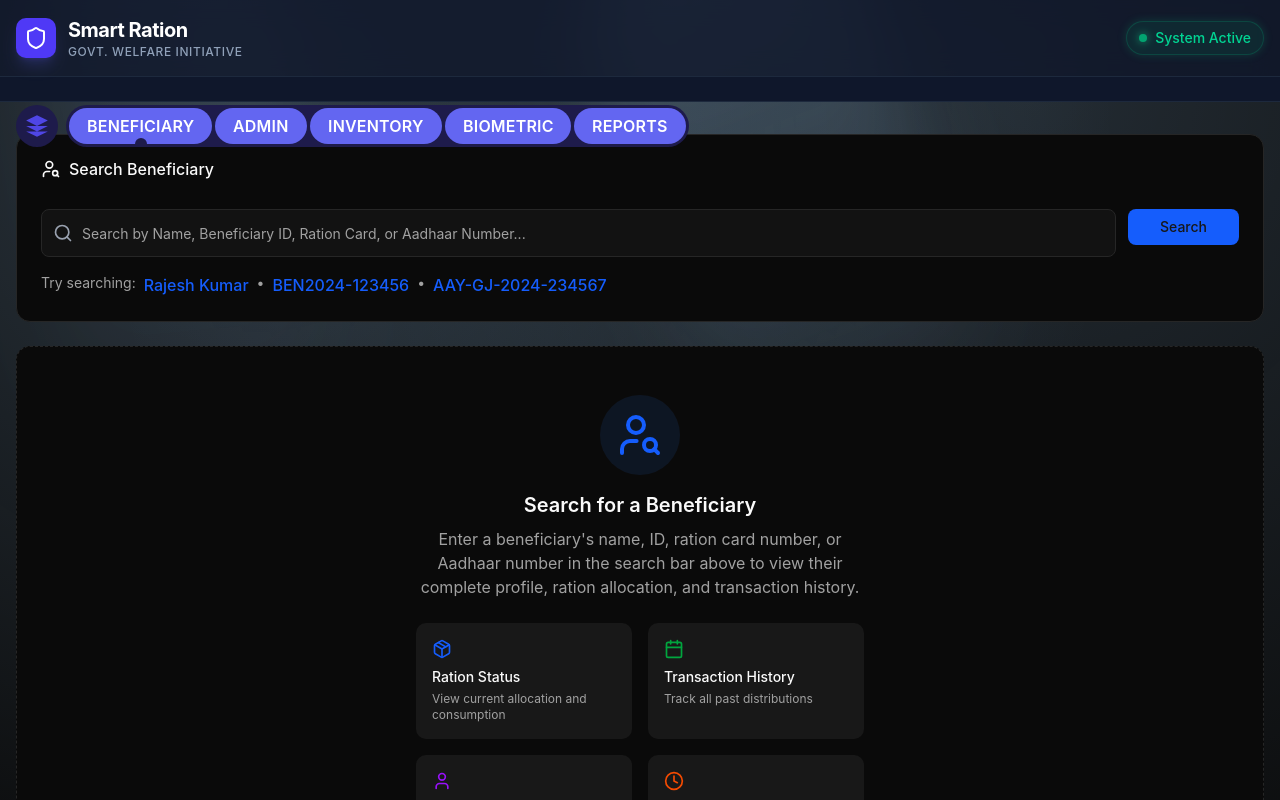
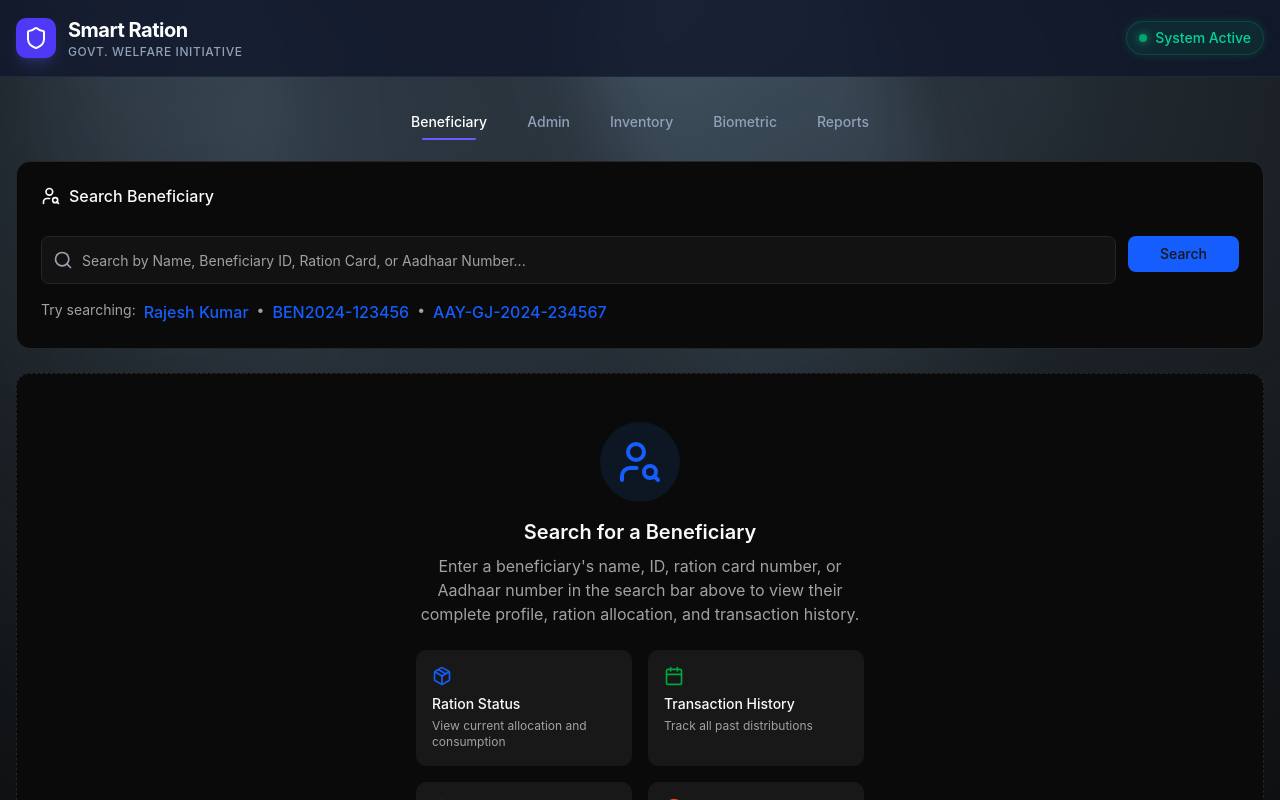
Before and after one commit to Abpattar/SmartRationDispensingSystem, a React (Vite) app: page / in a window 1280 px wide. Shown: the top 800 px of the page. Built offline with nearby package versions, Linux system fonts and the light colour scheme.

Commit message:
Navigation bar editing is partially done

```diff
--- a/package.json
+++ b/package.json
@@ -39,6 +39,7 @@
     "@radix-ui/react-toggle": "1.1.2",
     "@radix-ui/react-toggle-group": "1.1.2",
     "@radix-ui/react-tooltip": "1.1.8",
+    "@tabler/icons-react": "^3.36.1",
     "class-variance-authority": "^0.7.1",
     "clsx": "^2.1.1",
     "cmdk": "1.1.1",
@@ -47,7 +48,7 @@
     "gsap": "^3.14.2",
     "input-otp": "1.4.2",
     "lucide-react": "^0.487.0",
-    "motion": "^12.23.24",
+    "motion": "^12.29.0",
     "next-themes": "0.4.6",
     "react-day-picker": "8.10.1",
     "react-dnd": "16.0.1",
@@ -60,7 +61,7 @@
     "react-slick": "0.31.0",
     "recharts": "2.15.2",
     "sonner": "2.0.3",
-    "tailwind-merge": "^3.2.0",
+    "tailwind-merge": "^3.4.0",
     "vaul": "1.1.2"
   },
   "devDependencies": {
--- a/src/app/App.jsx
+++ b/src/app/App.jsx
@@ -7,7 +7,7 @@ import { RationTracking } from "@/app/components/RationTracking";
 import { BiometricAuth } from "@/app/components/BiometricAuth";
 import { TransactionsReports } from "@/app/components/TransactionsReports";
 import { Shield } from "lucide-react";
-import PillNav from "@/app/components/PillNav";
+import { Navbar, NavBody, NavItems, MobileNav, MobileNavHeader, MobileNavMenu, MobileNavToggle, NavbarLogo, NavbarButton } from "@/app/components/Navbar";
 import TextType from "@/app/components/TextType";
 import { LightRays } from "@/components/ui/light-rays";
 
@@ -25,17 +25,22 @@ export default function App() {
     { label: 'Reports', href: '#reports' }
   ];
 
+  const [mobileMenuOpen, setMobileMenuOpen] = useState(false);
+
   const handleNavClick = (item) => {
     const tab = item.href.replace('#', '');
     setActiveTab(tab);
+    setMobileMenuOpen(false);
   };
+
 
   return (
     <BrowserRouter>
       <div className="min-h-screen text-foreground selection:bg-indigo-500/30 dark relative">
         <div className="fixed inset-0 bg-[#0a0a0a] -z-20"></div>
         <LightRays className="fixed inset-0 -z-10" color="rgba(160, 210, 255, 0.8)" />
-        {/* PillNav Header */}
+
+        {/* Restored Header */}
         <header className="bg-slate-900/80 backdrop-blur-md border-b border-slate-800 sticky top-0 z-50">
           <div className="container mx-auto px-4 py-4">
             <div className="flex items-center justify-between">
@@ -76,29 +81,30 @@ export default function App() {
           </div>
         </header>
 
-        {/* PillNav Navigation */}
-        <div className="relative border-b border-slate-800 bg-slate-900">
-          <div className="container mx-auto px-4 py-3">
-            <div className="relative">
-              <PillNav
-                logo={logoSvg}
-                logoAlt="Smart Ration Logo"
-                items={navItems}
-                activeHref={`#${activeTab}`}
-                className="!relative !top-0 !w-full md:!w-auto"
-                ease="power2.easeOut"
-                baseColor="#1e1b4b"
-                pillColor="#6366f1"
-                hoveredPillTextColor="#ffffff"
-                pillTextColor="#ffffff"
-                theme="dark"
-                initialLoadAnimation={false}
-                onMobileMenuClick={() => { }}
-                onItemClick={handleNavClick}
-              />
-            </div>
-          </div>
-        </div>
+        {/* New Navbar Implementation - Below Header */}
+        <Navbar className="top-24">
+          <NavBody className="max-w-4xl px-4 py-2">
+            <NavItems items={navItems} activeTab={activeTab} onItemClick={handleNavClick} className="w-full justify-center" />
+          </NavBody>
+          <MobileNav>
+            <MobileNavHeader>
+              <NavbarLogo />
+              <MobileNavToggle isOpen={mobileMenuOpen} onClick={() => setMobileMenuOpen(!mobileMenuOpen)} />
+            </MobileNavHeader>
+            <MobileNavMenu isOpen={mobileMenuOpen}>
+              {navItems.map((item, idx) => (
+                <a
+                  key={idx}
+                  href={item.href}
+                  onClick={(e) => { e.preventDefault(); handleNavClick(item); }}
+                  className={`text-lg font-medium ${activeTab === item.href.replace('#', '') ? 'text-indigo-400' : 'text-slate-400'}`}
+                >
+                  {item.label}
+                </a>
+              ))}
+            </MobileNavMenu>
+          </MobileNav>
+        </Navbar>
 
         {/* Main Content */}
         <main className="container mx-auto px-4 py-8">
--- /dev/null
+++ b/src/app/components/Navbar.jsx
@@ -0,0 +1,253 @@
+"use client";
+import { cn } from "@/lib/utils";
+import { IconMenu2, IconX } from "@tabler/icons-react";
+import {
+    motion,
+    AnimatePresence,
+    useScroll,
+    useMotionValueEvent,
+} from "motion/react";
+import { Shield } from "lucide-react";
+import React, { useRef, useState } from "react";
+import { useNavigate } from "react-router-dom";
+
+export const Navbar = ({
+    children,
+    className
+}) => {
+    const ref = useRef(null);
+    const { scrollY } = useScroll({
+        target: ref,
+        offset: ["start start", "end start"],
+    });
+    const [visible, setVisible] = useState(false);
+
+    useMotionValueEvent(scrollY, "change", (latest) => {
+        if (latest > 100) {
+            setVisible(true);
+        } else {
+            setVisible(false);
+        }
+    });
+
+    return (
+        <motion.div
+            ref={ref}
+            className={cn("sticky inset-x-0 top-6 z-40 w-full px-4 md:px-0", className)}>
+            {React.Children.map(children, (child) =>
+                React.isValidElement(child)
+                    ? React.cloneElement(child, { visible })
+                    : child)}
+        </motion.div>
+    );
+};
+
+export const NavBody = ({
+    children,
+    className,
+    visible
+}) => {
+    return (
+        <motion.div
+            animate={{
+                backdropFilter: visible ? "blur(12px)" : "blur(0px)",
+                boxShadow: visible
+                    ? "0 4px 6px -1px rgba(0, 0, 0, 0.1), 0 2px 4px -1px rgba(0, 0, 0, 0.06), inset 0 0 0 1px rgba(255, 255, 255, 0.1)"
+                    : "none",
+                width: visible ? "60%" : "100%",
+                y: visible ? 0 : 0,
+            }}
+            transition={{
+                type: "spring",
+                stiffness: 200,
+                damping: 50,
+            }}
+            style={{
+                minWidth: visible ? "600px" : "100%",
+            }}
+            className={cn(
+                "relative z-[60] mx-auto hidden w-full max-w-7xl flex-row items-center justify-between self-start rounded-full bg-transparent px-6 py-4 lg:flex transition-all duration-300",
+                visible && "bg-[#0a0a0a]/50 dark:bg-[#0a0a0a]/50 border border-white/5",
+                className
+            )}>
+            {children}
+        </motion.div>
+    );
+};
+
+export const NavItems = ({
+    items,
+    className,
+    onItemClick,
+    activeTab
+}) => {
+    const [hovered, setHovered] = useState(null);
+
+    const handleClick = (e, item) => {
+        e.preventDefault();
+        if (onItemClick) {
+            onItemClick(item);
+        }
+    };
+
+    return (
+        <motion.div
+            onMouseLeave={() => setHovered(null)}
+            className={cn(
+                "hidden flex-1 flex-row items-center justify-center space-x-2 text-sm font-medium transition duration-200 lg:flex lg:space-x-2",
+                className
+            )}>
+            {items.map((item, idx) => (
+                <a
+                    onMouseEnter={() => setHovered(idx)}
+                    onClick={(e) => handleClick(e, item)}
+                    className={cn(
+                        "relative px-4 py-2 text-slate-400 hover:text-white transition-colors cursor-pointer",
+                        activeTab === item.href.replace('#', '') && "text-white"
+                    )}
+                    key={`link-${idx}`}
+                    href={item.href}>
+                    {hovered === idx && (
+                        <motion.div
+                            layoutId="hovered"
+                            className="absolute inset-0 h-full w-full rounded-full bg-white/5" />
+                    )}
+                    {activeTab === item.href.replace('#', '') && (
+                        <motion.div
+                            layoutId="active"
+                            className="absolute bottom-0 left-0 right-0 h-[2px] w-full bg-indigo-500 rounded-full mx-auto"
+                            style={{ width: '50%' }}
+                        />
+                    )}
+                    <span className="relative z-20">{item.label}</span>
+                </a>
+            ))}
+        </motion.div>
+    );
+};
+
+export const MobileNav = ({
+    children,
+    className,
+    visible
+}) => {
+    return (
+        <motion.div
+            animate={{
+                backdropFilter: visible ? "blur(12px)" : "blur(0px)",
+                boxShadow: visible
+                    ? "0 4px 6px -1px rgba(0, 0, 0, 0.1), 0 2px 4px -1px rgba(0, 0, 0, 0.06)"
+                    : "none",
+                width: visible ? "95%" : "100%",
+                paddingRight: visible ? "12px" : "16px",
+                paddingLeft: visible ? "12px" : "16px",
+                borderRadius: visible ? "16px" : "0px",
+                y: visible ? 0 : 0,
+            }}
+            transition={{
+                type: "spring",
+                stiffness: 200,
+                damping: 50,
+            }}
+            className={cn(
+                "relative z-50 mx-auto flex w-full max-w-7xl flex-col items-center justify-between bg-transparent py-4 lg:hidden",
+                visible && "bg-[#0a0a0a]/60 border border-white/5",
+                className
+            )}>
+            {children}
+        </motion.div>
+    );
+};
+
+export const MobileNavHeader = ({
+    children,
+    className
+}) => {
+    return (
+        <div
+            className={cn("flex w-full flex-row items-center justify-between", className)}>
+            {children}
+        </div>
+    );
+};
+
+export const MobileNavMenu = ({
+    children,
+    className,
+    isOpen,
+    onClose
+}) => {
+    return (
+        <AnimatePresence>
+            {isOpen && (
+                <motion.div
+                    initial={{ opacity: 0, height: 0 }}
+                    animate={{ opacity: 1, height: "auto" }}
+                    exit={{ opacity: 0, height: 0 }}
+                    className={cn(
+                        "w-full overflow-hidden bg-[#0a0a0a]/95 backdrop-blur-xl border-t border-white/5 mt-4 rounded-b-xl",
+                        className
+                    )}>
+                    <div className="flex flex-col gap-4 p-4">
+                        {children}
+                    </div>
+                </motion.div>
+            )}
+        </AnimatePresence>
+    );
+};
+
+export const MobileNavToggle = ({
+    isOpen,
+    onClick
+}) => {
+    return isOpen ? (
+        <IconX className="text-white w-6 h-6" onClick={onClick} />
+    ) : (
+        <IconMenu2 className="text-white w-6 h-6" onClick={onClick} />
+    );
+};
+
+export const NavbarLogo = () => {
+    return (
+        <a
+            href="#"
+            className="relative z-20 flex items-center gap-3 px-2 py-1 cursor-pointer">
+            <div className="p-1.5 bg-indigo-600 rounded-lg shadow-lg shadow-indigo-500/20">
+                <Shield className="w-5 h-5 text-white" />
+            </div>
+            <div>
+                <span className="font-bold text-white text-lg tracking-tight block leading-none">Smart Ration</span>
+                <span className="text-[10px] text-slate-400 uppercase tracking-widest font-medium">Govt. Welfare</span>
+            </div>
+        </a>
+    );
+};
+
+export const NavbarButton = ({
+    href,
+    as: Tag = "a",
+    children,
+    className,
+    variant = "primary",
+    ...props
+}) => {
+    const baseStyles =
+        "px-4 py-2 rounded-lg text-sm font-semibold relative cursor-pointer hover:-translate-y-0.5 transition duration-200 inline-block text-center";
+
+    const variantStyles = {
+        primary:
+            "bg-indigo-600 text-white shadow-lg shadow-indigo-500/20 hover:bg-indigo-500",
+        secondary: "bg-transparent text-slate-300 hover:text-white border border-white/10 hover:bg-white/5",
+        dark: "bg-slate-800 text-white border border-slate-700",
+    };
+
+    return (
+        <Tag
+            href={href || undefined}
+            className={cn(baseStyles, variantStyles[variant], className)}
+            {...props}>
+            {children}
+        </Tag>
+    );
+};
```
Also changed, not shown: 1 other file (tests, documents, lock files or other folders).
